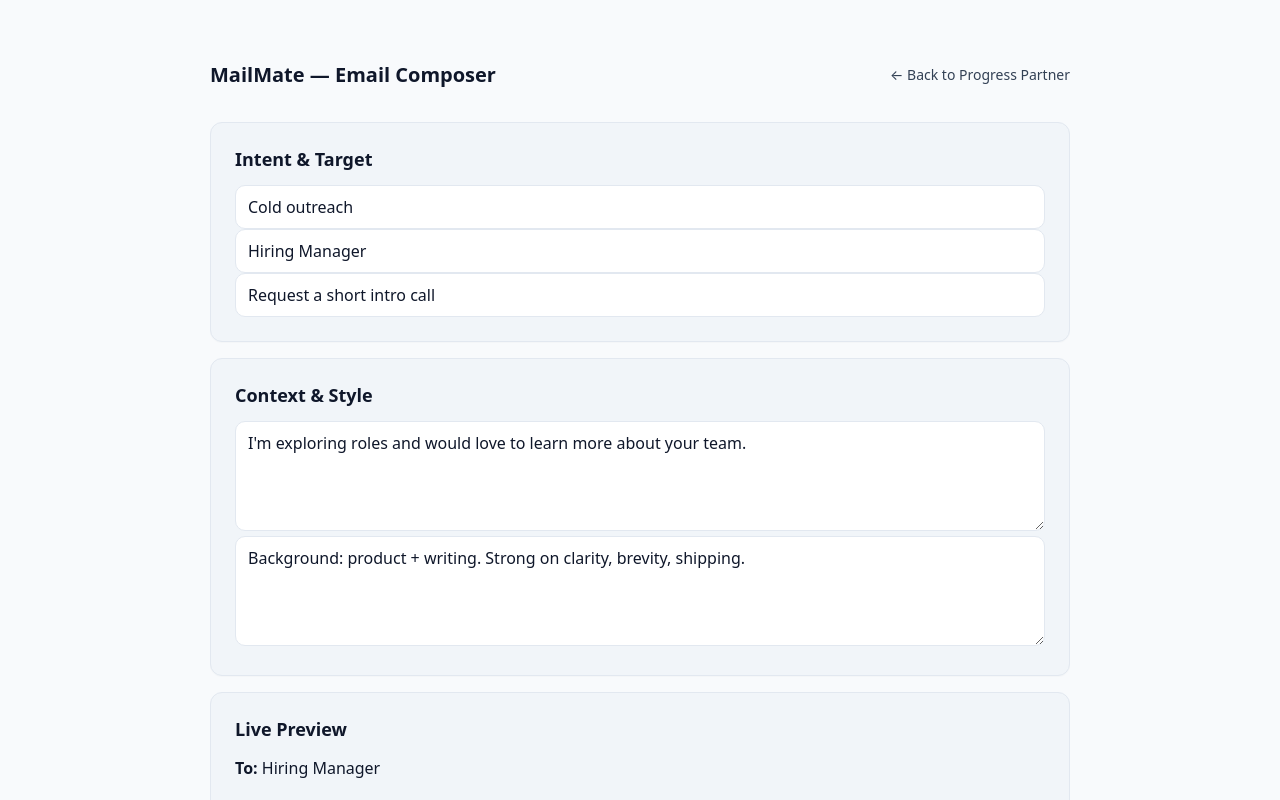
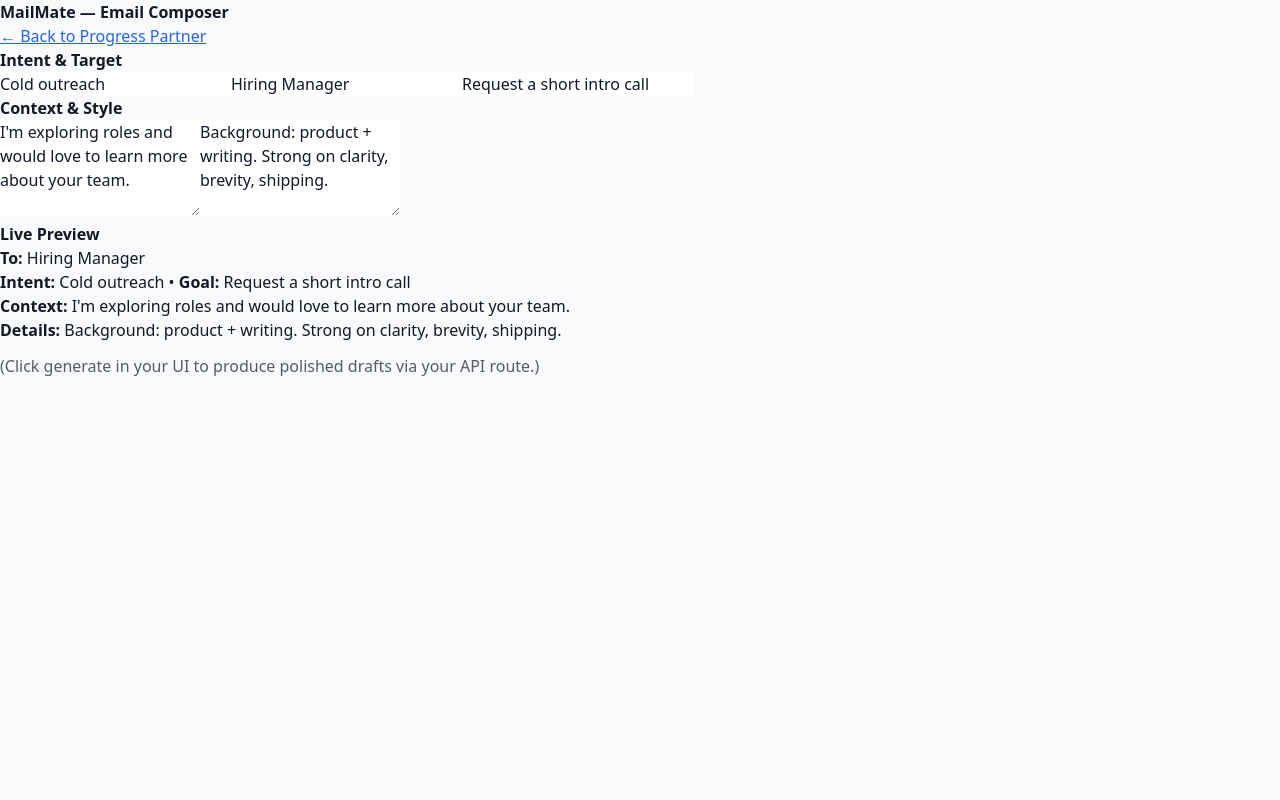
Before and after one commit to madevthevanthiran-maker/amplyai-chatbot, a Next.js app: page /email in a window 1280 px wide. Shown: the top 800 px of the page. Built offline with nearby package versions, Linux system fonts and the light colour scheme.

Commit message:
Update globals.css

```diff
--- a/styles/globals.css
+++ b/styles/globals.css
@@ -1,102 +1,78 @@
-/* Base reset & typography */
-* { box-sizing: border-box; }
-html, body { margin: 0; padding: 0; }
+@tailwind base;
+@tailwind components;
+@tailwind utilities;
+
+/* Global body styling */
 body {
-  font-family: ui-sans-serif, system-ui, -apple-system, Segoe UI, Roboto, Helvetica, Arial, "Apple Color Emoji", "Segoe UI Emoji";
-  color: #0f172a; /* slate-900 */
-  background: #f8fafc; /* slate-50 */
+  @apply bg-gray-50 text-gray-900 font-sans antialiased;
 }
 
-/* Layout */
-.container {
-  max-width: 900px;
-  margin: 48px auto;
-  padding: 0 20px;
+/* Headings */
+h1, h2, h3, h4, h5, h6 {
+  @apply font-semibold text-gray-900;
 }
 
-.topbar {
-  display: flex;
-  align-items: center;
-  justify-content: space-between;
-  gap: 12px;
-  margin-bottom: 20px;
+/* Links */
+a {
+  @apply text-blue-600 underline hover:text-blue-800;
 }
 
-.topbar h1 {
-  font-size: 20px;
-  font-weight: 600;
-  color: #0f172a;
+/* Chat container */
+.chat {
+  @apply rounded-2xl shadow-lg border p-4 space-y-4;
+  background-color: #f9fafb; /* light mode background */
+  color: #111827;           /* dark text */
 }
 
-.back {
-  text-decoration: none;
-  color: #334155;
-  font-size: 14px;
-}
-.back:hover { text-decoration: underline; }
-
-/* Card / “chat bubble” */
-.card {
-  background: #f1f5f9; /* slate-100 */
-  border: 1px solid #e2e8f0; /* slate-200 */
-  border-radius: 12px;
-  padding: 24px;
-  box-shadow: 0 1px 1px rgba(15, 23, 42, 0.02);
+/* Chat messages */
+.chat-message {
+  @apply p-3 rounded-xl;
+  background-color: #e5e7eb; /* light gray bubble */
+  color: #111827;
 }
 
-/* Choices list */
-.choices {
-  list-style: none;
-  margin: 0;
-  padding: 0;
+/* User message */
+.chat-message.user {
+  @apply bg-blue-100 text-blue-900 self-end;
 }
-.choices li {
-  display: flex;
-  align-items: center;
-  gap: 12px;
-  padding: 12px 0;
-  border-bottom: 1px dashed #e2e8f0;
+
+/* Bot message */
+.chat-message.bot {
+  @apply bg-gray-200 text-gray-800 self-start;
 }
-.choices li:last-child { border-bottom: 0; }
 
-.choices a {
-  color: #0f172a;
-  text-decoration: none;
-  font-weight: 600;
+/* Input box */
+.chat-input {
+  @apply w-full px-4 py-2 border rounded-xl focus:outline-none focus:ring-2 focus:ring-blue-500;
 }
-.choices a:hover { text-decoration: underline; }
 
-/* Inputs / sections used by email + hire-helper pages */
-label {
-  display: block;
-  font-size: 14px;
-  color: #475569;
-  margin-bottom: 6px;
+/* Send button */
+.chat-send {
+  @apply px-4 py-2 rounded-xl bg-blue-600 text-white font-medium hover:bg-blue-700 transition;
 }
-input, select, textarea, button {
-  font: inherit;
+
+/* Dark mode support */
+@media (prefers-color-scheme: dark) {
+  body {
+    @apply bg-gray-900 text-gray-100;
+  }
+  .chat {
+    background-color: #1f2937; /* darker container */
+    color: #f9fafb;
+  }
+  .chat-message {
+    background-color: #374151; /* dark gray bubble */
+    color: #f9fafb;
+  }
+  .chat-message.user {
+    background-color: #2563eb; /* blue bubble */
+    color: white;
+  }
+  .chat-message.bot {
+    background-color: #4b5563;
+    color: #f9fafb;
+  }
+  a {
+    @apply text-blue-400 hover:text-blue-300;
+  }
 }
-input, select, textarea {
-  width: 100%;
-  padding: 10px 12px;
-  border: 1px solid #e2e8f0;
-  border-radius: 10px;
-  background: #fff;
-  color: #0f172a;
-}
-textarea { resize: vertical; }
-section + section { margin-top: 16px; }
-
-h2 {
-  margin: 0 0 14px 0;
-  font-size: 18px;
-}
-.grid {
-  display: grid;
-  grid-template-columns: 1fr 1fr;
-  gap: 12px;
-  margin-top: 12px;
-}
-@media (max-width: 720px) {
-  .grid { grid-template-columns: 1fr; }
-}
```
